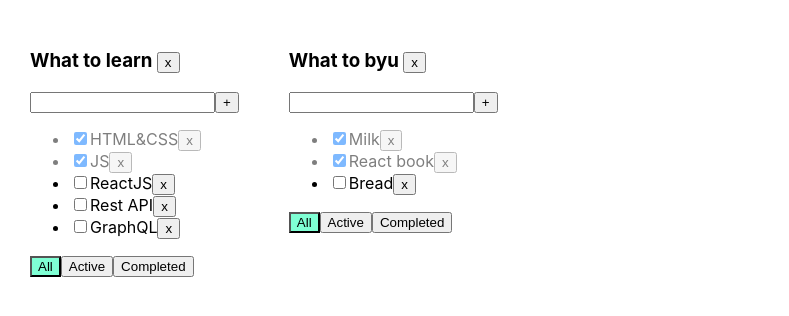
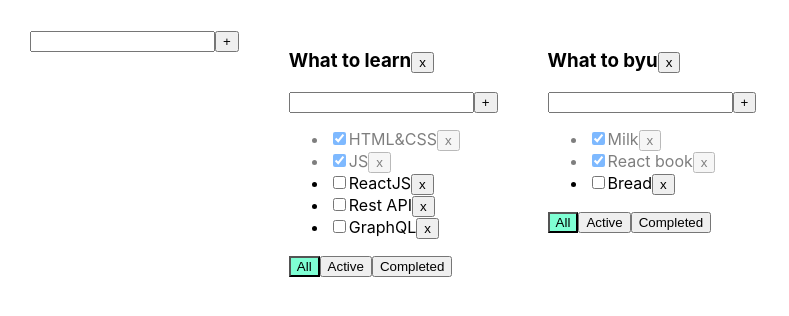
Before and after one commit to EugeneShatalin/to-do-list-TypeScript, a React (Create React App) app: page / in a window 1280 px wide. Shown: the top 316 px of the page, without its empty margins (0-789 px from the left). Built offline with nearby package versions, Linux system fonts and the light colour scheme.

Commit message:
6 lesson. Added a form for adding a new list of tasks. Edited the name of the task in the to-do list and the name of the to-do list.

```diff
--- /dev/null
+++ b/src/AddItemForm.tsx
@@ -0,0 +1,44 @@
+import React, {ChangeEvent, KeyboardEvent, useState} from "react";
+
+type AddItemFromPropsType = {
+    addItem: (title: string) => void
+}
+
+export function AddItemForm(props: AddItemFromPropsType) {
+    let [title, setTitle] = useState("");
+    let [error, setError] = useState<string | null>(null);
+
+    //Processing the input value in the "input"
+    const onChangeHandler = (e: ChangeEvent<HTMLInputElement>) => {
+        setTitle(e.currentTarget.value)
+    }
+    //
+    const onKeyPressHandler = (e: KeyboardEvent<HTMLInputElement>) => {
+        setError(null);
+        if (e.charCode === 13) {
+            addTask();
+        }
+    }
+
+    const addTask = () => {
+        if (title.trim() != "") {
+            props.addItem(title);
+            setTitle("");
+        } else {
+            setError("Title is required");
+        }
+    }
+
+    return (
+        <div>
+            <input value={title}
+                   onChange={onChangeHandler}
+                   onKeyPress={onKeyPressHandler}
+                   className={error ? "error" : ""}
+            />
+            <button onClick={addTask}>+</button>
+
+            {error && <div className="error-message">{error}</div>}
+        </div>
+    )
+}
--- a/src/App.tsx
+++ b/src/App.tsx
@@ -2,6 +2,7 @@
 import './App.css';
 import {Todolist} from "./Todolist";
 import {v1} from 'uuid';
+import {AddItemForm} from "./AddItemForm";
 
 export type FilterValuesType = "all" | "active" | "completed";
 
@@ -17,7 +18,7 @@
     isDone: boolean
 }
 
-export type LocalStateType = {
+export type TasksStateType = {
     [key: string]: Array<TaskType>
 }
 
@@ -39,7 +40,7 @@
         }
     ]);
 
-    let [tasks, setTasks] = useState<LocalStateType>({
+    let [tasks, setTasks] = useState<TasksStateType>({
         [todolistId1]: [
             {id: v1(), title: "HTML&CSS", isDone: true},
             {id: v1(), title: "JS", isDone: true},
@@ -99,10 +100,21 @@
         setTasks({...tasks});
     }
 
+    function addTodolist(title: string) {
+       let todolist: TodolistType = {
+           id: v1(),
+           title: title,
+           filter: "all"
+       };
+        setTodoLists([todolist, ...todolists]);
+        setTasks({...tasks,
+       [todolist.id]: []});
+    }
+
     return (
         <div className="App">
-            {
-                todolists.map(tl => {
+            <AddItemForm addItem={addTodolist} />
+            {todolists.map(tl => {
                 let allTodolistTasks = tasks[tl.id];
                 let tasksForTodolist = allTodolistTasks;
 
--- a/src/Todolist.tsx
+++ b/src/Todolist.tsx
@@ -1,5 +1,6 @@
-import React, {ChangeEvent, KeyboardEvent, useState} from 'react';
-import {FilterValuesType, LocalStateType} from "./App";
+import React, {ChangeEvent} from 'react';
+import {FilterValuesType} from "./App";
+import {AddItemForm} from "./AddItemForm";
 
 type TaskType = {
     id: string
@@ -21,30 +22,6 @@
 
 export function Todolist(props: PropsType) {
 
-    let [title, setTitle] = useState("");
-    let [error, setError] = useState<string | null>(null);
-    //functions Todolist
-    //adding a task
-    const addTask = () => {
-        if (title.trim() != "") {
-            props.addTask(title, props.id);
-            setTitle("");
-        } else {
-            setError("Title is required");
-        }
-
-    }
-    //Processing the input value in the "input"
-    const onChangeHandler = (e: ChangeEvent<HTMLInputElement>) => {
-        setTitle(e.currentTarget.value)
-    }
-    //
-    const onKeyPressHandler = (e: KeyboardEvent<HTMLInputElement>) => {
-        setError(null);
-        if (e.charCode === 13) {
-            addTask();
-        }
-    }
     //Return functions for filtering
     const onClickAllHandler = () => {
         props.changeFilter("all", props.id)
@@ -56,19 +33,18 @@
         props.changeFilter("completed", props.id)
     }
     //end
+
+    const addTask = (title: string) => {
+        props.addTask (title, props.id)
+    }
+
     return (<div>
-            <h3>{props.title}  <button onClick={() => props.removeTodolist(props.id)}>x</button></h3>
+            <h3>{props.title}
+                <button onClick={() => props.removeTodolist(props.id)}>x</button>
+            </h3>
 
-            <div>
-                <input value={title}
-                       onChange={onChangeHandler}
-                       onKeyPress={onKeyPressHandler}
-                       className={error ? "error" : ""}
-                />
-                <button onClick={addTask}>+</button>
+            <AddItemForm addItem = {addTask}/>
 
-                {error && <div className="error-message">{error}</div>}
-            </div>
             <ul>
                 {props.tasks.map(t => {
 
@@ -106,6 +82,5 @@
                 </button>
             </div>
         </div>
-
     );
 }
```
Lines whose indentation alone changed are shown as unchanged.
